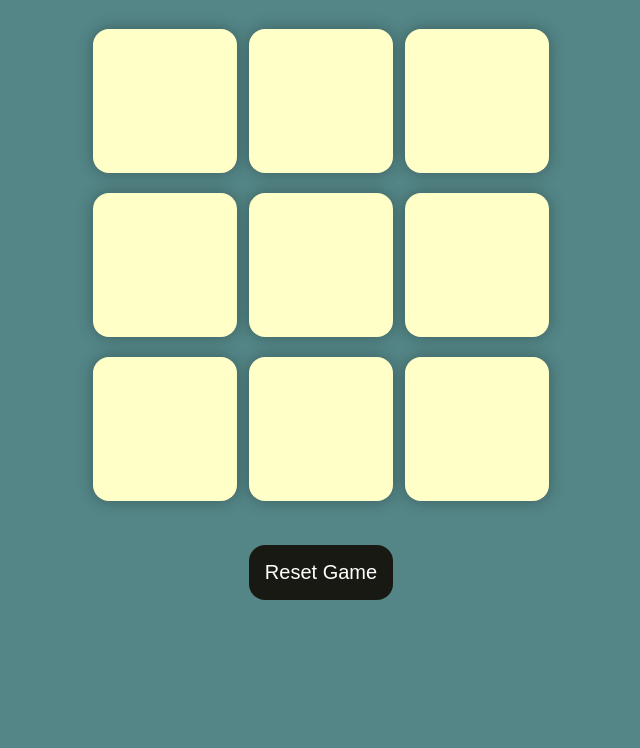
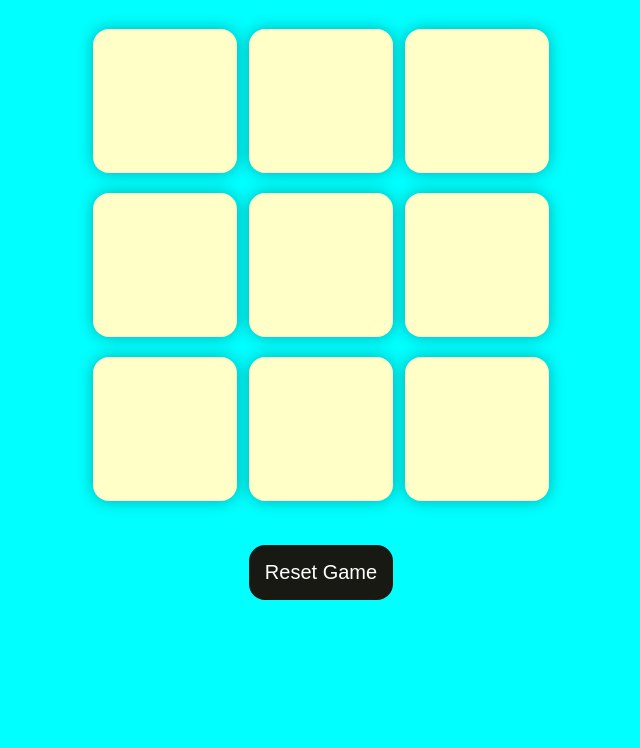
Before and after one commit to naman0519/Tic-Tac-Toe, a plain HTML site: page index.html in a window 1280 px wide. Shown: the part 52-800 px from the top of the page, without its empty margins (319-959 px from the left). Drawn offline with Linux system fonts and the light colour scheme.

Commit message:
change background color

```diff
--- a/style.css
+++ b/style.css
@@ -4,7 +4,7 @@
   }
 
   body {
-    background-color: #548687;
+    background-color: cyan;
     text-align: center;
   }
 
```
